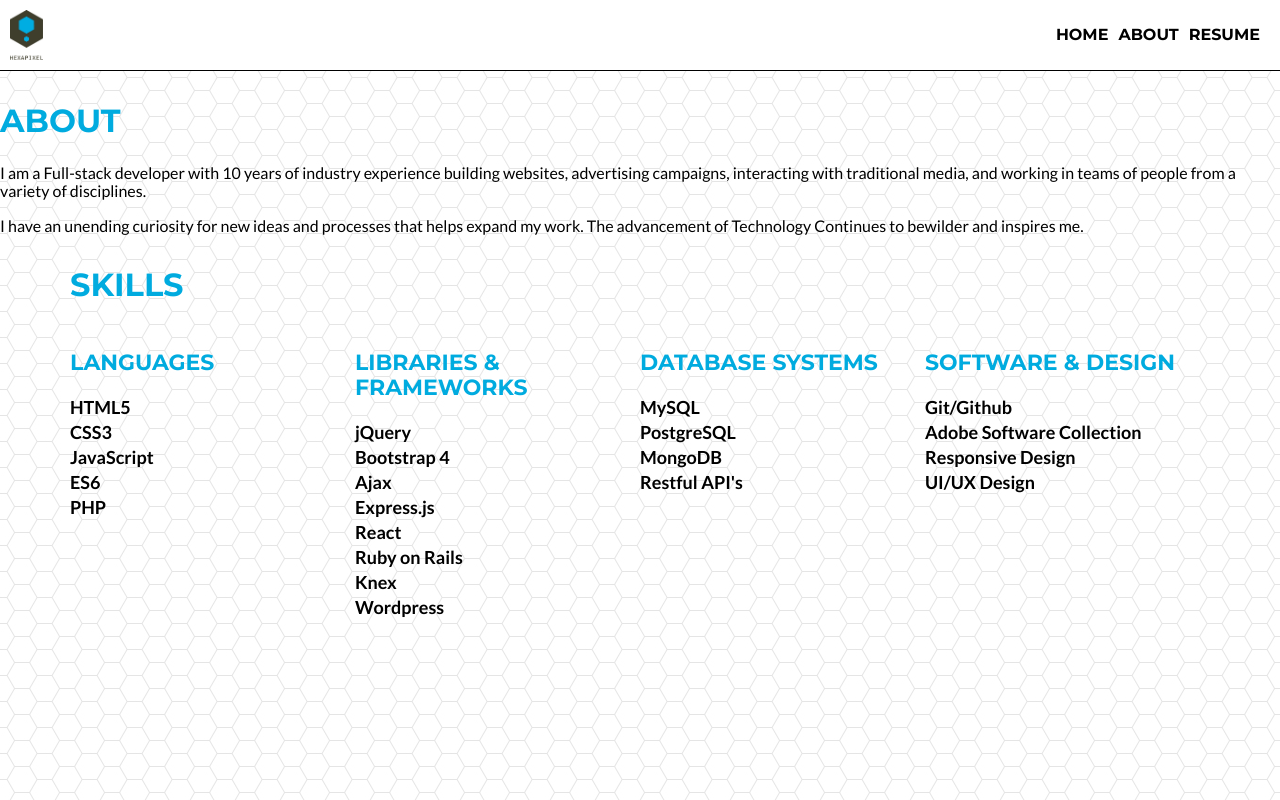
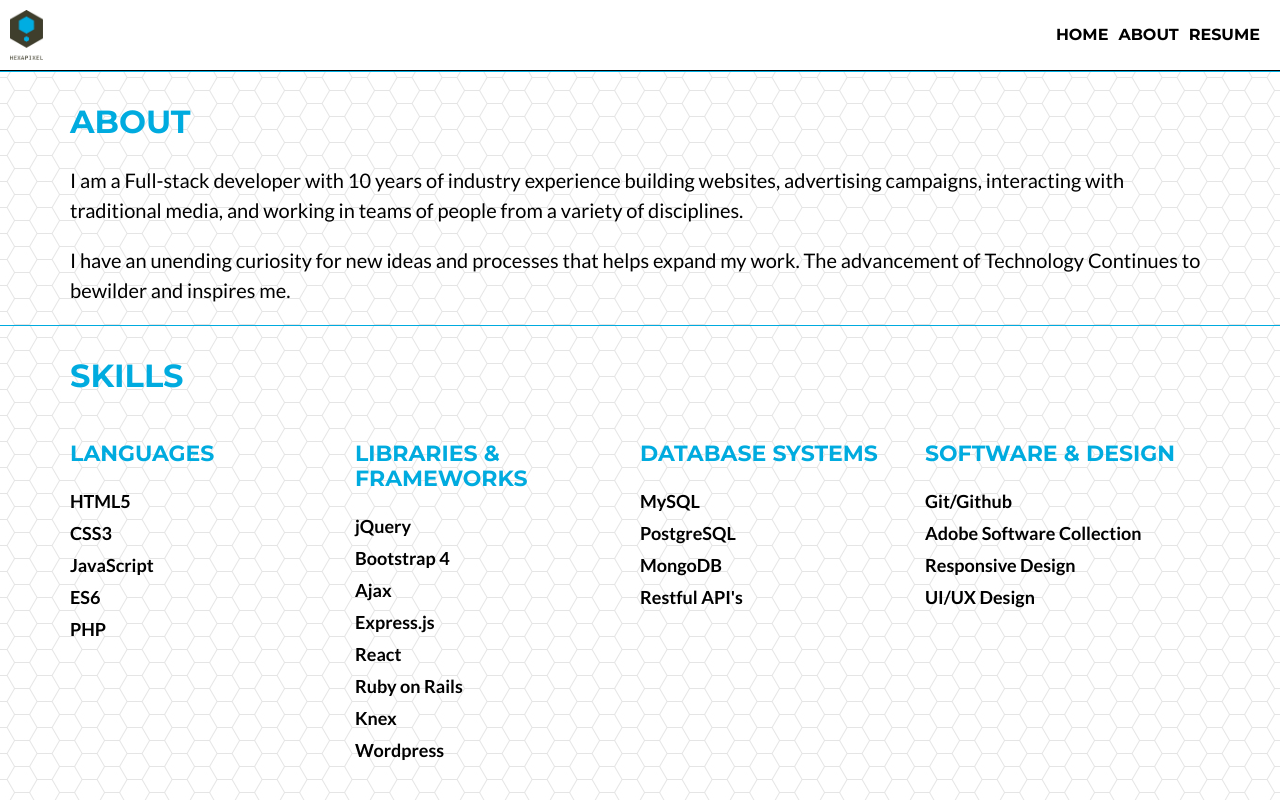
Before and after one commit to karlchvojka/Portfolio, a React app: page / in a window 1280 px wide. Built offline with nearby package versions, Linux system fonts and the light colour scheme.

Commit message:
Created container global, cleaned up the skills styles

```diff
--- a/src/Components/Molecules/About/index.js
+++ b/src/Components/Molecules/About/index.js
@@ -3,14 +3,26 @@ import styled from 'styled-components';
 import Header from '../../Atoms/Header';
 
 //Styles
+const StyledAbout = styled.section`
+  border-top: 1px solid #00abdf;
+
+  p {
+    font-size: 20px;
+    font-weight: 400;
+    line-height:1.5;
+    maring-bottom: 32px;
+  }
+`;
 
 function About() {
   return (
-    <section>
-      <Header type='h2' text='About' />
-      <p>I am a Full-stack developer with 10 years of industry experience building websites, advertising campaigns, interacting with traditional media, and working in teams of people from a variety of disciplines.</p>
-      <p> I have an unending curiosity for new ideas and processes that helps expand my work. The advancement of Technology Continues to bewilder and inspires me.</p>
-    </section>
+    <StyledAbout>
+      <div className="container">
+        <Header type='h2' text='About' />
+        <p>I am a Full-stack developer with 10 years of industry experience building websites, advertising campaigns, interacting with traditional media, and working in teams of people from a variety of disciplines.</p>
+        <p> I have an unending curiosity for new ideas and processes that helps expand my work. The advancement of Technology Continues to bewilder and inspires me.</p>
+      </div>
+    </StyledAbout>
   )
 }
 
--- a/src/Components/Organisms/Skills/index.js
+++ b/src/Components/Organisms/Skills/index.js
@@ -7,8 +7,7 @@ import List from '../../Molecules/List';
 
 // Styles
 const StyledSkills = styled.section`
-  max-width: 1140px;
-  margin: 0 auto;
+  border-top: 1px solid #00abdf;
 
   .listWrap {
     display: flex;
@@ -28,7 +27,7 @@ const StyledSkills = styled.section`
         p {
           font-weight: 700;
           font-size: 18px;
-          line-height:20px;
+          line-height:1.5;
           margin-bottom: 5px;
         }
       }
@@ -45,6 +44,7 @@ function Skills() {
   ])
   return (
     <StyledSkills>
+      <div className="container">
         <Header type='h2' text='Skills' />
         <div className="listWrap">
           <div>
@@ -64,6 +64,7 @@ function Skills() {
             <List items={skills[3]} />
           </div>
         </div>
+      </div>
     </StyledSkills>
   )
 }
--- a/src/GlobalStyles.js
+++ b/src/GlobalStyles.js
@@ -47,4 +47,10 @@ export const GlobalStyle = createGlobalStyle`
     font-family: 'Lato', sans-serif;
     font-size: 16px;
   }
+
+  // Common Styles:
+  .container {
+    max-width: 1140px;
+    margin: 0 auto;
+  }
 `;
```
Lines whose indentation alone changed are shown as unchanged.
